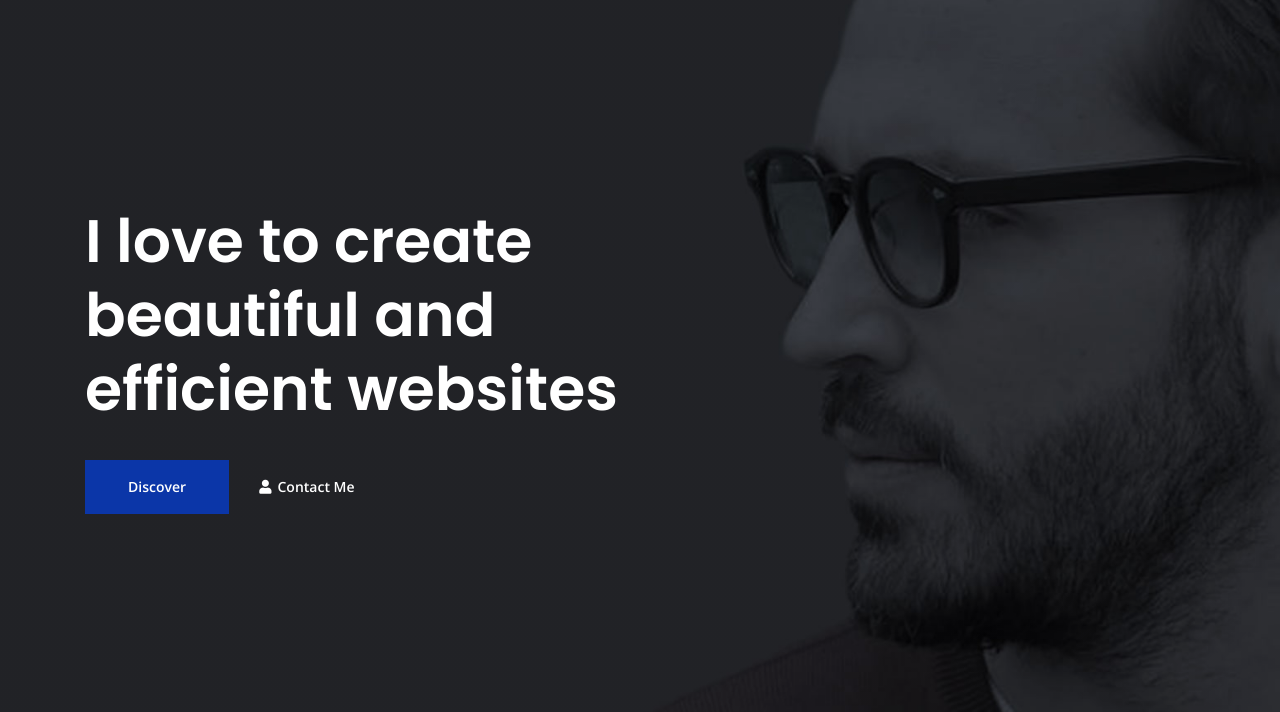
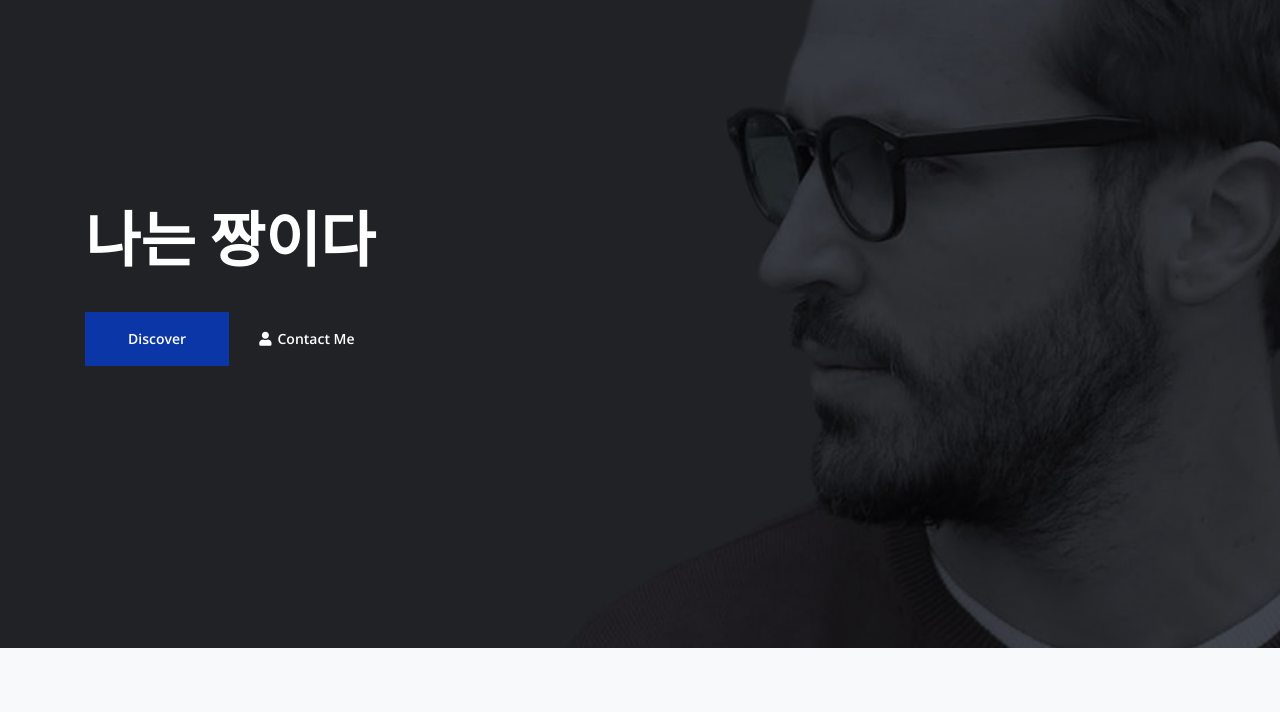
Before and after one commit to kimkyoungmin97/P_Project1-Personal-homepage, a plain HTML site: page index.html in a window 1280 px wide. Shown: the part 88-800 px from the top of the page. Drawn offline with nearby package versions, Linux system fonts and the light colour scheme.

Commit message:
개인프로젝트 연습1

```diff
--- a/index.html
+++ b/index.html
@@ -18,7 +18,7 @@
 	<meta name="twitter:card" content="summary_large_image"> <!-- to have large image post format in Twitter -->
 
     <!-- Webpage Title -->
-    <title>Mark Webpage Title</title>
+    <title>김경민 개인홈페이지</title>
 
     <!-- Styles -->
     <link rel="preconnect" href="https://fonts.gstatic.com">
@@ -28,7 +28,7 @@
 	<link href="css/styles.css" rel="stylesheet">
 
 	<!-- Favicon  -->
-    <link rel="icon" href="images/favicon.png">
+    <link rel="icon" href="./images/squirrel.jpg">
 </head>
 <body data-spy="scroll" data-target=".fixed-top">
 
@@ -45,7 +45,7 @@
             <button class="navbar-toggler p-0 border-0" type="button" data-toggle="offcanvas">
                 <span class="navbar-toggler-icon"></span>
             </button>
-
+            <!-- 오른쪽 상단 네비게이션바 -->
             <div class="navbar-collapse offcanvas-collapse" id="navbarsExampleDefault">
                 <ul class="navbar-nav ml-auto">
                     <li class="nav-item">
@@ -97,7 +97,7 @@
             <div class="row">
                 <div class="col-lg-6">
                     <div class="text-container">
-                        <h1 class="h1-large">I love to create beautiful and efficient websites</h1>
+                        <h1 class="h1-large">나는 짱이다</h1>
                         <a class="btn-solid-lg page-scroll" href="#about">Discover</a>
                         <a class="btn-outline-lg page-scroll" href="#contact"><i class="fas fa-user"></i>Contact Me</a>
                     </div> <!-- end of text-container -->
```
Also changed, not shown: images/otter.jpg (added), images/quokka.jpg (added), images/squirrel.jpg (added).
